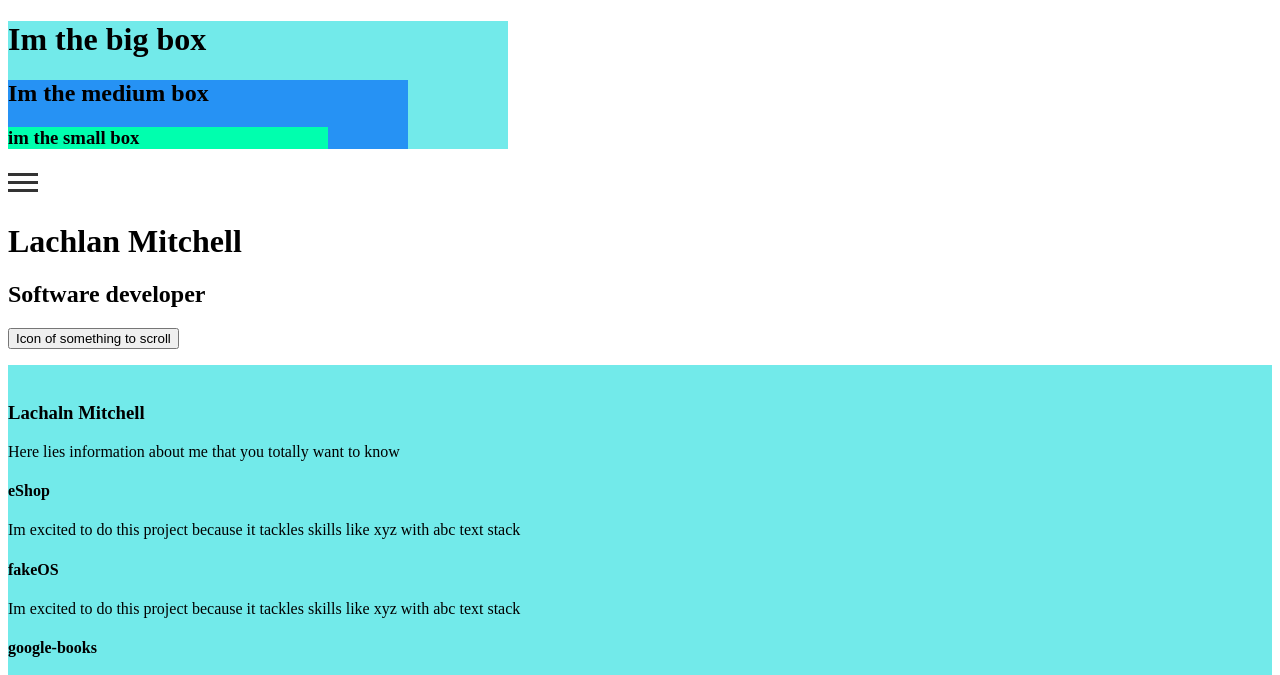
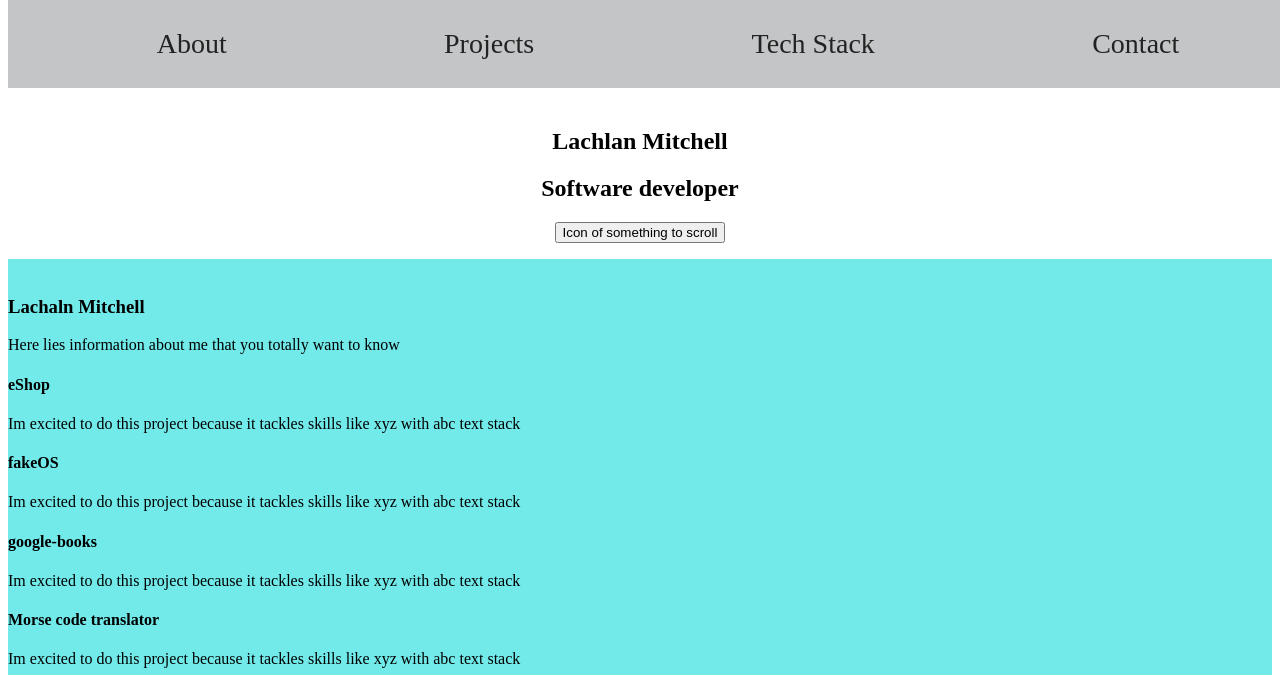
Before and after one commit to Lachlan-Mitchell/Portfolio, a plain HTML site: page Portfolio-Project/home.html in a window 1280 px wide. Shown: the top 675 px of the page. Drawn offline with Linux system fonts and the light colour scheme.

Commit message:
added desktop nav

```diff
--- a/Portfolio-Project/home.html
+++ b/Portfolio-Project/home.html
@@ -8,16 +8,6 @@
     <link rel="stylesheet" href="styles/styles.css" />
   </head>
   <body>
-    <div class="big">
-      <h1>Im the big box</h1>
-      <div class="medium">
-        <h2>Im the medium box</h2>
-        <div class="small">
-          <h3>im the small box</h3>
-        </div>
-      </div>
-    </div>
-
     <div class="hamburger-menu" onclick="menuFunction()">
       <div class="line"></div>
       <div class="line"></div>
@@ -30,14 +20,34 @@
       <div class="menu-item"><a href="#contact">Contact</a></div>
     </nav>
 
-    <section id="landing"></section>
+    <nav class="desktop">
+      <ul>
+        <li>
+          <a href="#about">About</a>
+        </li>
+        <li>
+          <a href="#projects">Projects</a>
+        </li>
+        <li>
+          <a href="#tech-stack">Tech Stack</a>
+        </li>
+        <li>
+          <a href="#contact">Contact</a>
+        </li>
+      </ul>
+    </nav>
+
+    <section id="landing">
+      <header class="main-header">
+        <h1>Lachlan Mitchell</h1>
+        <h2>Software developer</h2>
+      </header>
+      <button>Icon of something to scroll</button>
+    </section>
     <!--big splash landing page with gripping effect addded later, cards flying down or something like poker-->
-    <header class="main-header">
-      <h1>Lachlan Mitchell</h1>
-      <h2>Software developer</h2>
-    </header>
+
     <!--Button to scroll to effect down to about section-->
-    <button>Icon of something to scroll</button>
+
     <!--Effect to show where the nav bar is, hihlight button for a second maybe a flash ping effect-->
     <main>
       <section id="about"></section>
--- a/Portfolio-Project/styles/styles.scss
+++ b/Portfolio-Project/styles/styles.scss
@@ -4,16 +4,32 @@ $secondary_color: #2692F4;
 $tertiary_color: #00FFAE;
 $border: $tertiary_color solid;
 
+$zero: 0;
+$nav_font: 28px;
+
+@mixin full-width {
+  width: 100%;
+}
+
+
 // Hmaburger nav for phone needs to be position fixed.
 main {
   background-color: $primary_color;
 }
 
+@media screen and(max-width:550px) and (min-width:250px){
+  .desktop {
+    display: none;
+  }
   .menu {
+    position: fixed;
     display: none;
+    padding-top: 2rem;
+    width: 100%;
 
     &.open {
       display: block;
+      background-color: #00FFAE;
     }
 
     .menu-item {
@@ -30,22 +46,77 @@ main {
   }
 
   .hamburger-menu {
+    position: fixed;
     width: 30px;
     height: 30px;
     display: inline-block;
     cursor: pointer;
+    padding-top: 0;
+    z-index: 100;
 
     .line {
+      z-index: 100;
       width: 100%;
       height: 3px;
       background-color: #333;
       margin: 5px 0;
+      padding-top: 0;
+    }
   }
 }
 
 // copy pasta nav for desktop, position absoloute
+@media screen and (min-width: 550px) {
+  .menu {
+    display: none;
+  }
+  #landing {
+    margin-top: 8rem;
+  }
+  nav {
+    position: fixed;
+    top: 0;
+    width: 100%;
+    font-size: $nav_font;
+    margin-bottom: $zero;
+    background-color: rgb(195, 197, 198);
+    ul{
+      list-style: none;
+      display: flex;
+      justify-content: space-around;
+    }
+    ul > li {
+      position: relative;
+      padding:  $zero;
+    }
+    ul > li > a {
+      color: #222;
+      text-decoration: none
+
+    }
+    ul > li > a:before {
+      content: '';
+      display: block;
+      height: 5px;
+      width: 0%;
+      background-color: #444;
+      padding-top:4px;
+      position: absolute;
+      top: 30px;
+
+      transition: all ease-in-out 250ms;
+    }
+    ul > li > a:hover::before {
+      @include full-width;
+    }
+  }
+}
 
 // splash landing page with button that animates to start the scroll
+
+#landing {
+  text-align: center;
+}
 
 // image next to projects
 
@@ -80,18 +151,7 @@ main {
 
 
 
-.big {
-  background-color: #72EAEA;
-  width: 500px;
-}
-.medium {
-  background-color: #2692F4;
-  width:80%;
-}
-.small {
-  background-color: #00FFAE;
-  width:80%;
-}
+
 
 
 // on desktop (5 columns by 2 rows)
```
Also changed, not shown: Portfolio-Project/styles/styles.css, 1 other file. Lines whose indentation alone changed are shown as unchanged.
